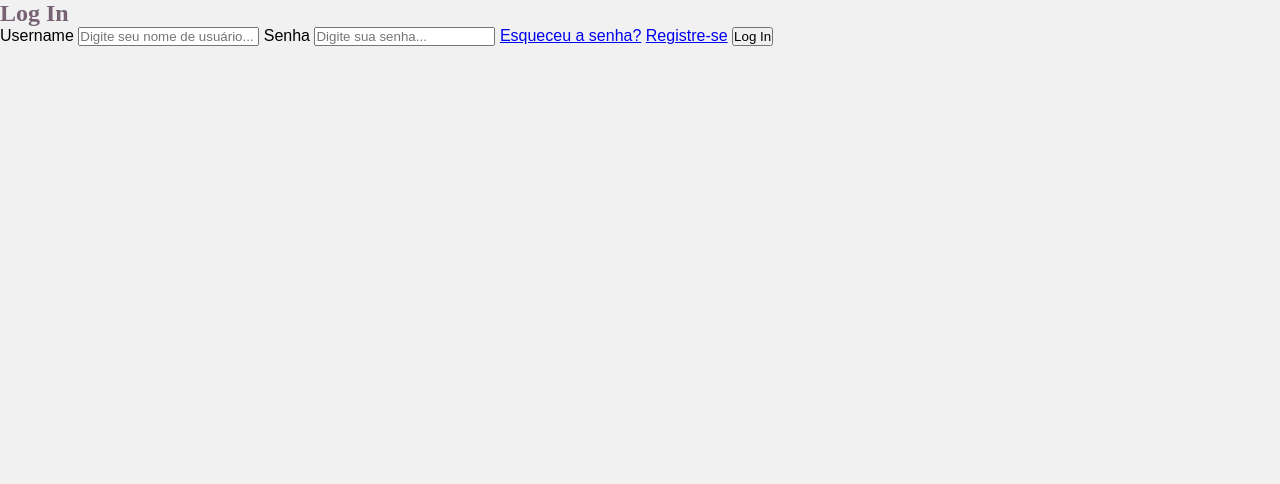
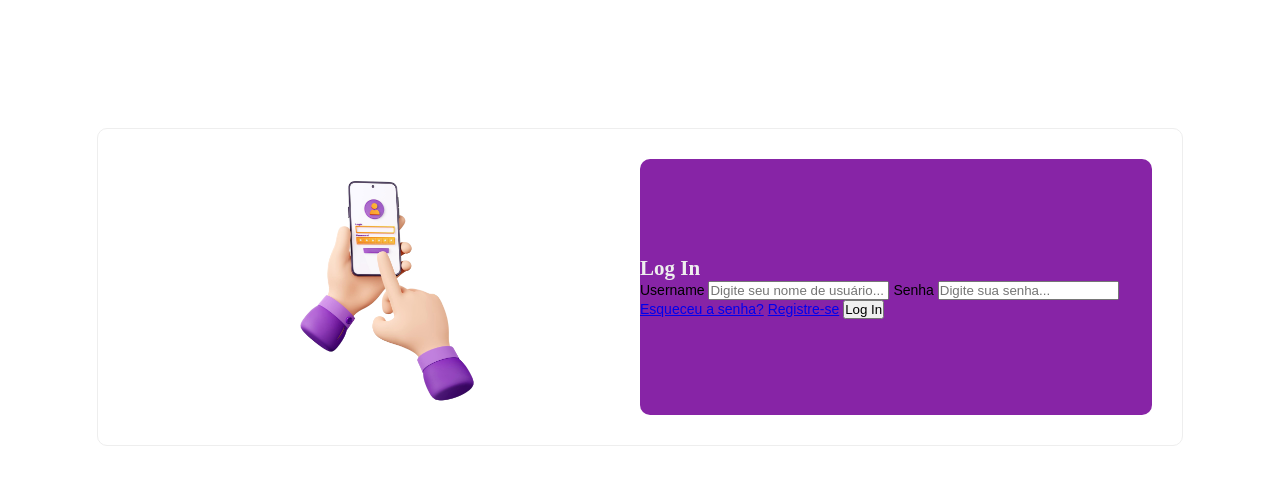
Before and after one commit to Karen0nog/My-Portfolio, a plain HTML site: page Projeto_Login/index.html in a window 1280 px wide. Drawn offline with Linux system fonts and the light colour scheme; a web font is replaced by a local one.

Commit message:
add imagem e estrutura css

```diff
--- a/Projeto_Login/css/style.css
+++ b/Projeto_Login/css/style.css
@@ -2,7 +2,7 @@
     --white: #fff;
     --black: #000;
 
-    --primary-1: #776274;
+    --primary-1: #78079be1;
     --primary-2: #a07178;
     --primary-3: #c28991;
     --primary-4: #e6ccbe;
@@ -11,14 +11,8 @@
 
     --neutral-1: #5a5353;
     --neutral-2: #818181;
-    --neutral-3: #f1f1f1;
+    --neutral-3: #eeeeee;
 
-
-    --accent-1: #458179;
-    --accent-2: #4da296;
-    --accent-3: #8dd8cf;
-    --accent-4: #92cfc7;
-    --accent-5: #d7f2ef;
   }
 *{
     margin: 0;
@@ -26,9 +20,47 @@
 }
   body {
     font-family: Arial, Helvetica, sans-serif;
-    background-color: var(--neutral-3);
+    display: flex;
+    flex-direction: column;
+    align-items: center;
+    font-size: 14px;
+    font-weight: normal;
+    background-color: var(--white);
   }
+
   h2 {
     font-family: "Lily Script One";
-    color: var(--primary-1);
+    color: var(--neutral-3);
   }
+
+#logo-container{
+    display: flex;
+    width: 80%;
+    border: 1px solid var(--neutral-3);
+    margin: 10% auto 0 auto;
+    padding: 30px;
+    border-radius: 10px;
+
+}
+#logo-image {
+    width: 50%;
+    display: flex;
+    justify-content: center;
+
+}
+
+#logo-image img {
+    width: 50%;
+
+ }
+
+#log-in{
+ width: 50%;
+ display: flex;
+ flex-direction: column;
+ align-items: center;
+ justify-content: center;
+ background-color: var(--primary-1);
+ border-radius: 10px;
+
+}
--- a/Projeto_Login/index.html
+++ b/Projeto_Login/index.html
@@ -1,5 +1,6 @@
 <!DOCTYPE html>
 <html lang="pt-br">
+
 <head>
     <meta charset="UTF-8">
     <meta name="viewport" content="width=device-width, initial-scale=1.0">
@@ -7,14 +8,23 @@
     <link rel="stylesheet" href="css/style.css">
     <link rel="preconnect" href="https://fonts.googleapis.com">
     <link rel="preconnect" href="https://fonts.gstatic.com" crossorigin>
-<link href="https://fonts.googleapis.com/css2?family=Lily+Script+One&family=Montserrat:ital,wght@0,100..900;1,100..900&family=Roboto:ital,wght@0,100;0,300;0,400;0,500;0,700;0,900;1,100;1,300;1,400;1,500;1,700;1,900&display=swap" rel="stylesheet">
+    <link
+        href="https://fonts.googleapis.com/css2?family=Lily+Script+One&family=Montserrat:ital,wght@0,100..900;1,100..900&family=Roboto:ital,wght@0,100;0,300;0,400;0,500;0,700;0,900;1,100;1,300;1,400;1,500;1,700;1,900&display=swap"
+        rel="stylesheet">
 
 </head>
+
 <body>
+    <section id="logo-container">
+        <div id="logo-image">
+            <img src="img/log_in.png" alt="logo-image">
+        </div>
+        <div id="log-in">
             <form method="post" action="">
                 <h2>Log In</h2>
                 <label for="username">Username</label>
-        <input type="text" id="username" name="username" placeholder="Digite seu nome de usuário..." autocomplete="off" required>
+                <input type="text" id="username" name="username" placeholder="Digite seu nome de usuário..."
+                    autocomplete="off" required>
 
                 <label for="password">Senha</label>
                 <input type="password" name="password" id="password" placeholder="Digite sua senha..." required>
@@ -25,8 +35,9 @@
                 <input type="submit" name="submit" value="Log In">
 
             </form>
-
-
+        </div>
+    </section>
     <script src="js/script.js"></script>
 </body>
+
 </html>
```
Lines whose indentation alone changed are shown as unchanged.
